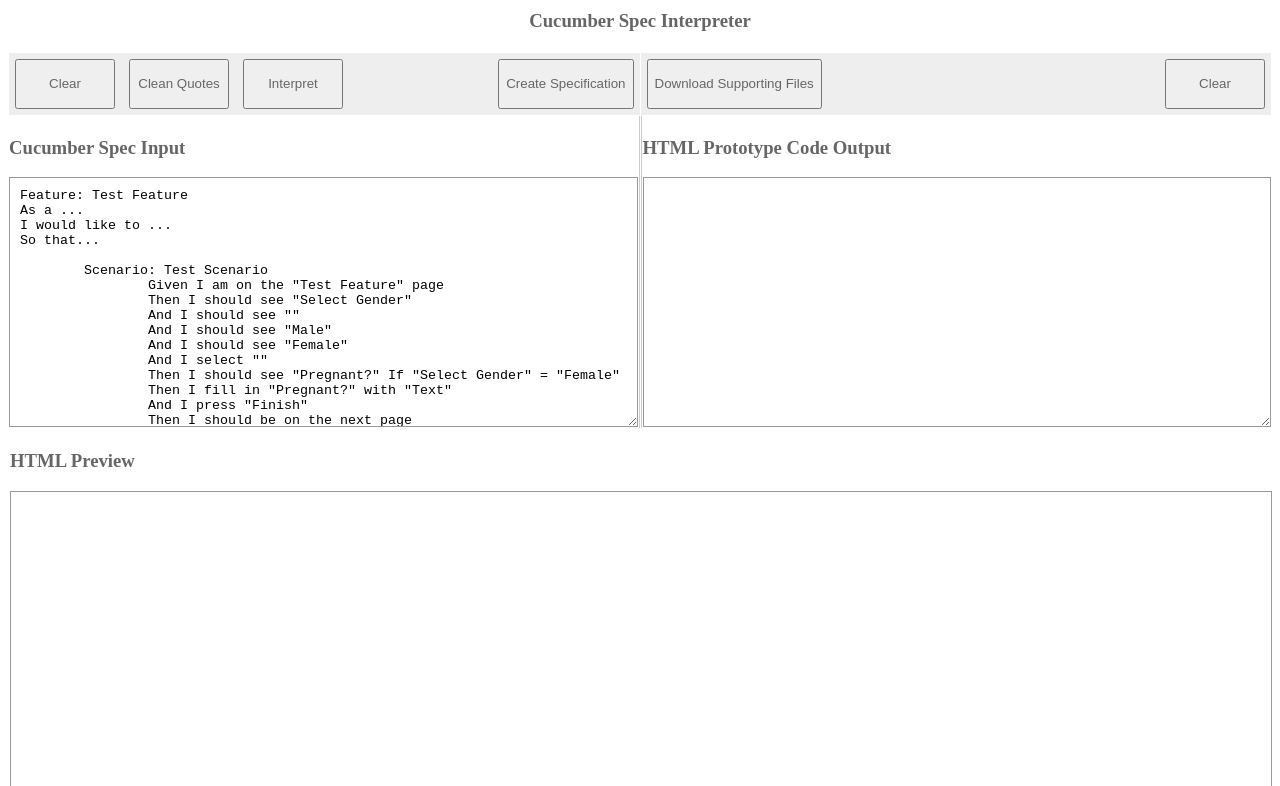
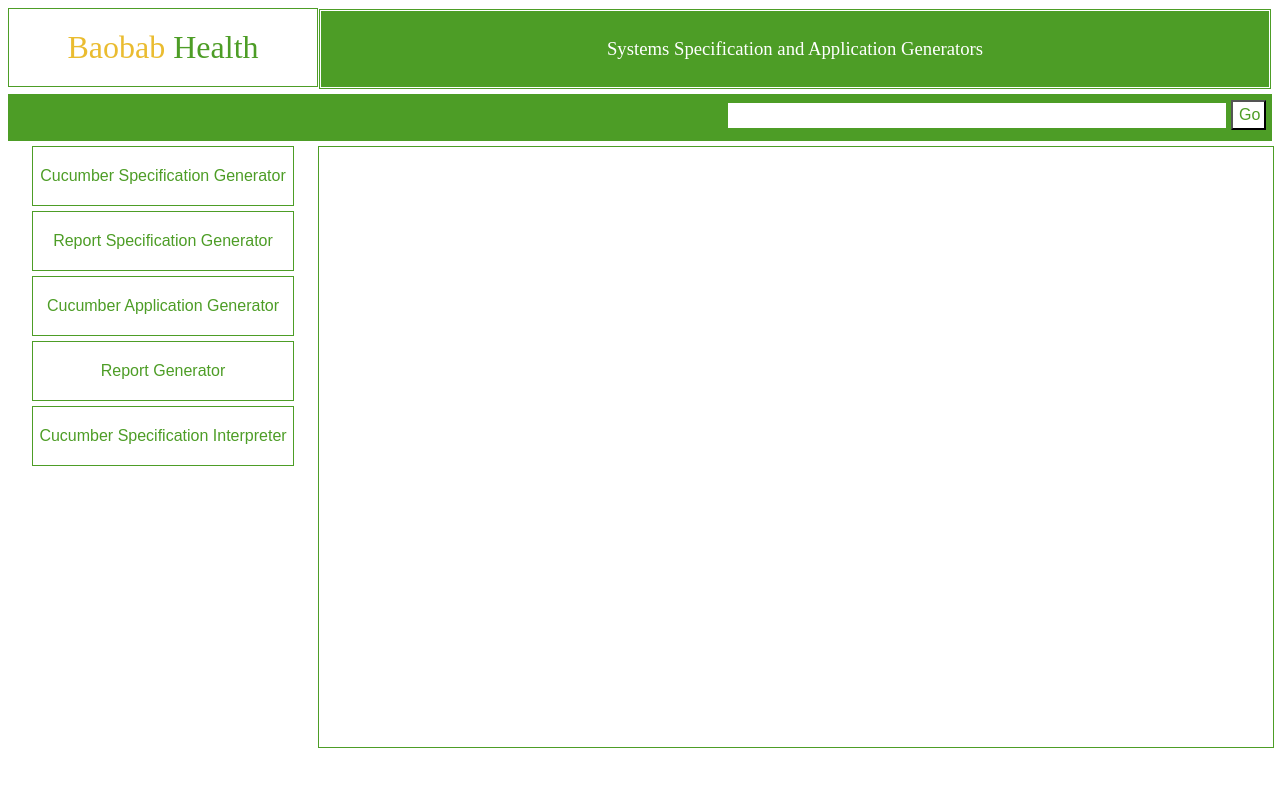
Before and after one commit to BaobabHealthTrust/Cucumber-Interpreter, a plain HTML site: page index.html in a window 1280 px wide. Shown: the top 786 px of the page. Drawn offline with Linux system fonts and the light colour scheme.

Commit message:
Added a main landing page with features to allow for ease of access to the various tools and a self-contained browser as well as shortened some labels to accommodate the new interface

```diff
--- a/index.html
+++ b/index.html
@@ -1,96 +1,141 @@
-<!DOCTYPE HTML PUBLIC "-//W3C//DTD HTML 4.01 Transitional//EN">
 <html>
     <head>
-        <meta http-equiv="Content-Type" content="text/html; charset=UTF-8">
-        <title>Cucumber Stories Prototype Generator</title>
+        <title>Baobab Systems Specification and Application  Generators</title>
         <style type="text/css">
             button {
-                min-width: 100px;
-                min-height: 50px;
-                margin: 5px;
-                color: #666;
+                height: 60px;
+                width: 100%;
+                margin-bottom: 5px;
+                font-size: 1.0em;
+                color: #555;
+                cursor: pointer;
             }
-            textarea {
-                padding: 10px;
+            .over {
+                background-color: #4d9d26;
+                color: #fff;
+                border: 3px double #fff;
+                float: right;
+                -moz-border-radius: 10px;
+            }
+            .out {
+                background-color: #fff;
+                color: #4d9d26;
+                border: 1px solid #4d9d26;
+                float: right;
+                -moz-border-radius: 10px;
             }
         </style>
-        <script type="text/javascript" language="javascript" src="javascripts/cucumber_decode.js"></script>
+        <script type="text/javascript" language="javascript">
+            <!--
+
+            function navto(url){
+                document.getElementById("url").value = url;
+                document.getElementById("main").setAttribute("src", url);
+            }
+
+            function animate(){
+
+                for(var i = 1; i < 6; i++){
+                    if(document.getElementById("button" + i).style.cssFloat == "none") {
+                        document.getElementById("button" + i).style.cssFloat = "right";
+                    } else if(document.getElementById("button" + i).style.cssFloat == "right"){
+                        document.getElementById("button" + i).style.cssFloat = "left";
+                    } else if(document.getElementById("button" + i).style.cssFloat == "left") {
+                        document.getElementById("button" + i).style.cssFloat = "none";
+                    }
+                }
+                setTimeout("animate()", 5000);
+            }
+
+            //setTimeout("animate()", 5000);
+
+            //-->
+        </script>
     </head>
     <body>
         <center>
-            <table width="100%" border=0 cellpadding="1" cellspacing="1">
-                <tr>
-                    <th colspan="2">
-                        <h3 style="color: #666;">Cucumber Spec Interpreter</h3>
-                    </th>
-                </tr>
-                <tr style="background-color: #eee;">
-                    <td width="50%">
-                        <button onclick="document.getElementById('txtinput').value='';">
-                            Clear
+            <div style="display: table; width: 100%; margin-top: 0px;">
+                <div style="display: table-row">
+                    <div style="display: table-cell; text-align: center; vertical-align: middle; width: 310px;">
+                        <h1 style="border: 1px solid #4d9d26; padding: 20px; -moz-border-radius: 10px;
+                            font-weight: normal;">
+                            <span style="color: #eabc30;">Baobab</span><span style="color:#4d9d26"> Health</span>
+                        </h1>
+                    </div>
+                    <div style="display: table-cell; text-align: center; ">
+                        <h3 style="border: 3px double #fff; padding: 27px; font-weight: normal;
+                            -moz-border-radius: 10px; background-color: #4d9d26; color: #fff;">
+                            Systems Specification and Application Generators
+                        </h3>
+                    </div>
+                </div>
+            </div>
+            <div style="background-color: #4d9d26; border: 1px solid #4d9d26; margin-top: -15px;
+                 margin-bottom: 5px; padding: 5px; text-align: right; color: #fff; -moz-border-radius: 10px;">
+                <div>
+                    <input type="text" value="" id="url" style="border: 1px solid #4d9d26;
+                           -moz-border-radius: 10px; padding: 5px; width: 500px; color: #4d9d26;" />
+                    <button style="width: 35px; height: 30px; background-color: #fff; color: #4d9d26; -moz-border-radius: 15px;"
+                            onclick="navto(document.getElementById('url').value.trim());">
+                        Go
                     </button>
-                        <button onclick="cleanUp();">
-                            Clean Quotes
+                </div>
+            </div>
+            <div style="display: table; width: 100%;">
+                <div style="display: table-row;">
+                    <div style="display: table-cell; width: 310px; vertical-align: top;">
+                        <div style="display: table;">
+                            <div style="display: table-row; text-align: center; border: 1px solid #4d9d26;">
+                                <div style="display: table-cell">
+                                    <button id="button1" class="out" onmouseover="this.className = 'over';"
+                                            onmouseout="this.className = 'out';"
+                                            onclick="navto('spec.html');">
+                                        Cucumber Specification Generator
                                     </button>
-                        <button onclick="interpret();">
-                            Interpret
+                                </div>
+                            </div>
+                            <div style="display: table-row; text-align: center; border: 1px solid #4d9d26;">
+                                <div style="display: table-cell">
+                                    <button id="button2" class="out" onmouseover="this.className = 'over';"
+                                            onmouseout="this.className = 'out';"
+                                            onclick="navto('report.html');">
+                                        Report Specification Generator
                                     </button>
-                        <button onclick="window.location='spec.html'" style="float: right;">
-                            Create Specification
+                                </div>
+                            </div>
+                            <div style="display: table-row; text-align: center; border: 1px solid #4d9d26;">
+                                <div style="display: table-cell">
+                                    <button id="button3" class="out" onmouseover="this.className = 'over';"
+                                            onmouseout="this.className = 'out';"
+                                            onclick="navto('generate.html');">
+                                        Cucumber Application Generator
                                     </button>
-                    </td>
-                    <td align="right">
-                        <button onclick="window.location='files.zip'" style="float: left;">
-                            Download Supporting Files
+                                </div>
+                            </div>
+                            <div style="display: table-row; text-align: center; border: 1px solid #4d9d26;">
+                                <div style="display: table-cell">
+                                    <button id="button4" class="out" onmouseover="this.className = 'over';"
+                                            onmouseout="this.className = 'out';"
+                                            onclick="navto('generate_report.html');">
+                                        Report Generator
                                     </button>
-                        <button onclick="document.getElementById('txtoutput').value='';
-                            document.getElementById('hiddenoutput').value='';
-                            document.getElementById('main').src = ''; document.getElementById('preview').src = '';">
-                            Clear
+                                </div>
+                            </div>
+                            <div style="display: table-row; text-align: center; border: 1px solid #4d9d26;">
+                                <div style="display: table-cell">
+                                    <button id="button5" onclick="navto('interpreter.html');"
+                                            class="out" onmouseover="this.className = 'over';" onmouseout="this.className = 'out';">
+                                        Cucumber Specification Interpreter
                                     </button>
-                    </td>
-                </tr>
-                <tr>
-                    <td style="padding-left: 0px; border-right: 1px solid #ccc;">
-                        <h3 style="color: #666; margin-top: 20px;">Cucumber Spec Input</h3>
-                        <textarea id="txtinput" style="width: 100%; height: 250px; border: 1px #999 solid;">
-Feature: Test Feature
-As a ...
-I would like to ...
-So that...
-
-	Scenario: Test Scenario
-		Given I am on the "Test Feature" page
-		Then I should see "Select Gender"
-		And I should see ""
-		And I should see "Male"
-		And I should see "Female"
-		And I select ""
-		Then I should see "Pregnant?" If "Select Gender" = "Female"
-		Then I fill in "Pregnant?" with "Text"
-		And I press "Finish"
-		Then I should be on the next page
-                        </textarea>
-                    </td>
-                    <td style="padding-right: 0px; border-left: 1px solid #ccc;">
-                        <h3 style="color: #666; margin-top: 20px;">HTML Prototype Code Output</h3>
-                        <textarea id="txtoutput" style="width: 100%; height: 250px; border: 1px #999 solid;"></textarea>
-                        <input id="hiddenoutput" type="hidden" value="">
-                    </td>
-                </tr>
-                <tr>
-                    <td colspan="2">
-                        <h3 style="color: #666; margin-top: 20px;">HTML Preview</h3>
-                        <iframe src="" id="main" width="100%" height="900px" style="border: #999 1px solid;"></iframe>
-                    </td>
-                </tr>
-                <tr>
-                    <td colspan="2">
-                        <h3 style="color: #666; margin-top: 20px;">TouchScreen Preview</h3>
-                        <iframe src="" id="preview" width="100%" height="800px" style="border: #999 1px solid;"></iframe>
-                    </td>
-                </tr>
-            </table>
+                                </div>
+                            </div>
+                        </div>
+                    </div>
+                    <div style="display: table-cell; background-color: #fff; height: 600px;">
+                        <iframe id="main" style="width: 100%; height: 100%; border: 1px solid #4d9d26;"></iframe>
+                    </div>
+                </div>
+            </div>
         </center>
     </body>
 </html>
```
Also changed, not shown: generate.html (+1 -1 lines), generate_report.html (+1 -1 lines), interpreter.html (added, +96 -0 lines), spec.html (+2 -2 lines). Lines whose indentation alone changed are shown as unchanged.
